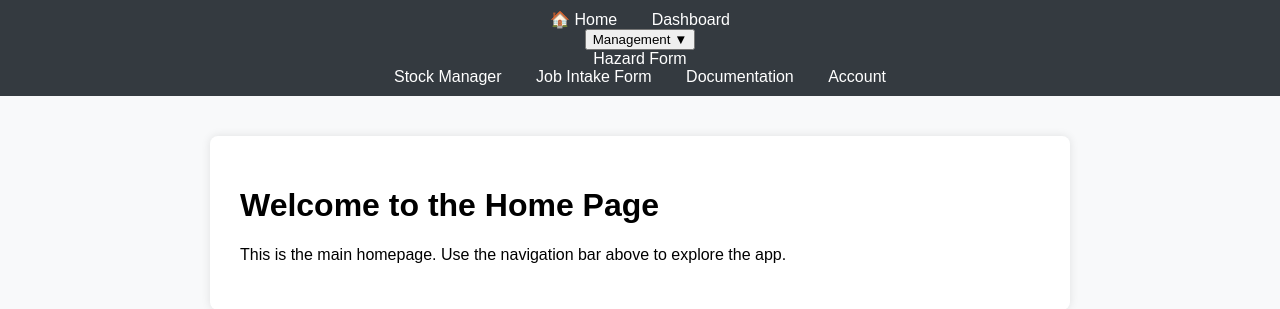
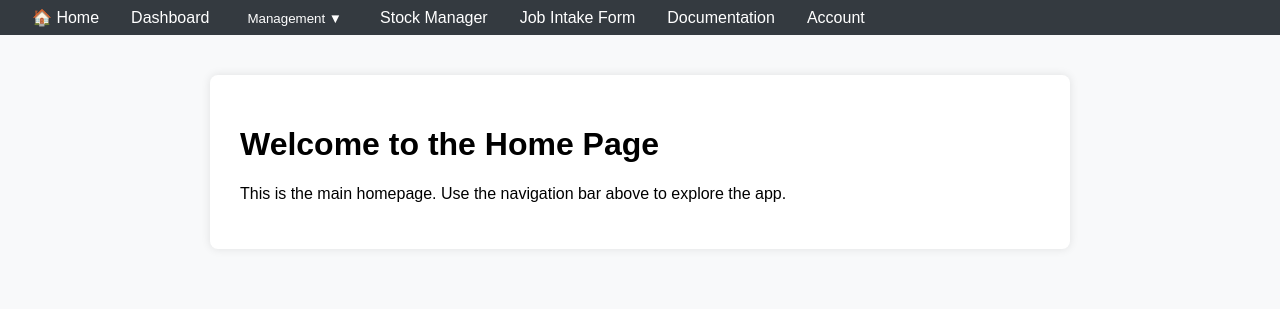
Before and after one commit to Seth-Gers-2002/Uni_Group_project_website, a Flask app: page / in a window 1280 px wide. Shown: the top 309 px of the page. Run offline with Flask 3, Linux system fonts and the light colour scheme.

Commit message:
feat(ui): Improve Navigation Bar Styling
- Added CSS rules for a cleaner, dark-themed navigation bar
- Aligned nav items horizontally with consistent spacing
- Hover effects and dropdown styling for better user experience
- Ensured a cohesive look across all pages

```diff
--- a/my_app_directory/static/styles.css
+++ b/my_app_directory/static/styles.css
@@ -6,19 +6,64 @@ body {
   padding: 0;
 }
 
-/* Navigation styling */
+/* Navigation Bar */
 nav {
-  background-color: #343a40;
-  color: white;
-  padding: 10px;
-  text-align: center;
+    background-color: #343a40; /* Dark gray background */
+    padding: 0.5rem 1rem;     /* Spacing around nav items */
+    display: flex;            /* So items can be aligned horizontally */
+    align-items: center;      /* Vertically center nav items */
+    justify-content: flex-start; /* Position items at the left (or space-between, etc.) */
 }
 
 nav a {
-  color: white;
-  text-decoration: none;
-  margin: 0 15px;
+    color: #ffffff;           /* White text */
+    text-decoration: none;    /* Remove underline */
+    margin: 0 1rem;           /* Spacing between links */
+    font-weight: 500;
 }
+
+nav a:hover {
+    text-decoration: underline; /* Underline on hover */
+}
+
+.dropdown {
+    position: relative;
+    display: inline-block;
+}
+
+.dropbtn {
+    background-color: transparent; /* So it blends with the nav background */
+    color: #ffffff;
+    border: none;
+    cursor: pointer;
+    font-weight: 500;
+    margin: 0 1rem;
+}
+
+.dropdown-content {
+    display: none;
+    position: absolute;
+    background-color: #444;
+    min-width: 140px;
+    box-shadow: 0 8px 16px rgba(0,0,0,0.2);
+    z-index: 1;
+}
+
+.dropdown-content a {
+    color: #ffffff;
+    padding: 8px 12px;
+    display: block;
+    text-decoration: none;
+}
+
+.dropdown-content a:hover {
+    background-color: #555;
+}
+
+.dropdown:hover .dropdown-content {
+    display: block; /* Show the dropdown on hover */
+}
+
 
 /* Container for the form */
 .container {
```
